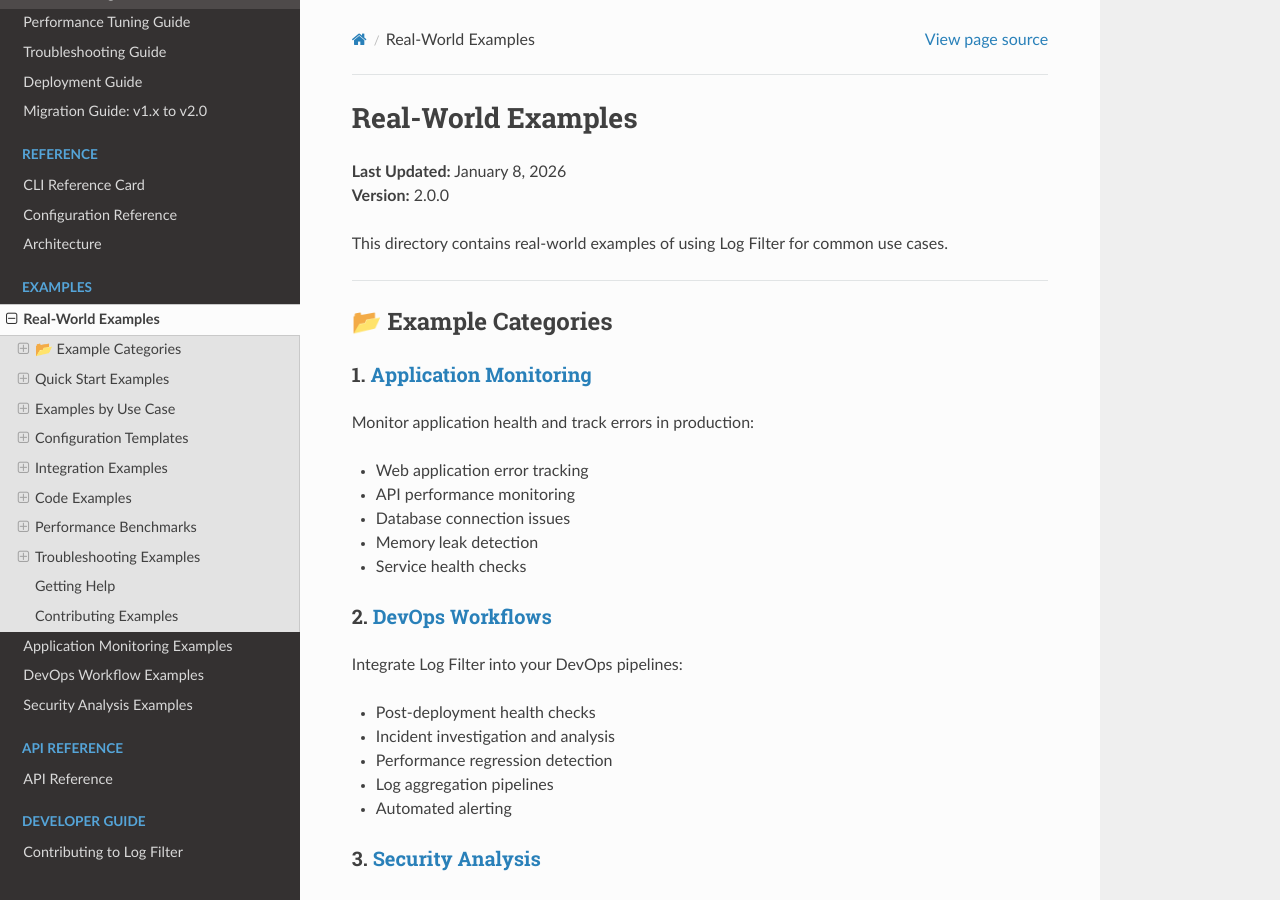
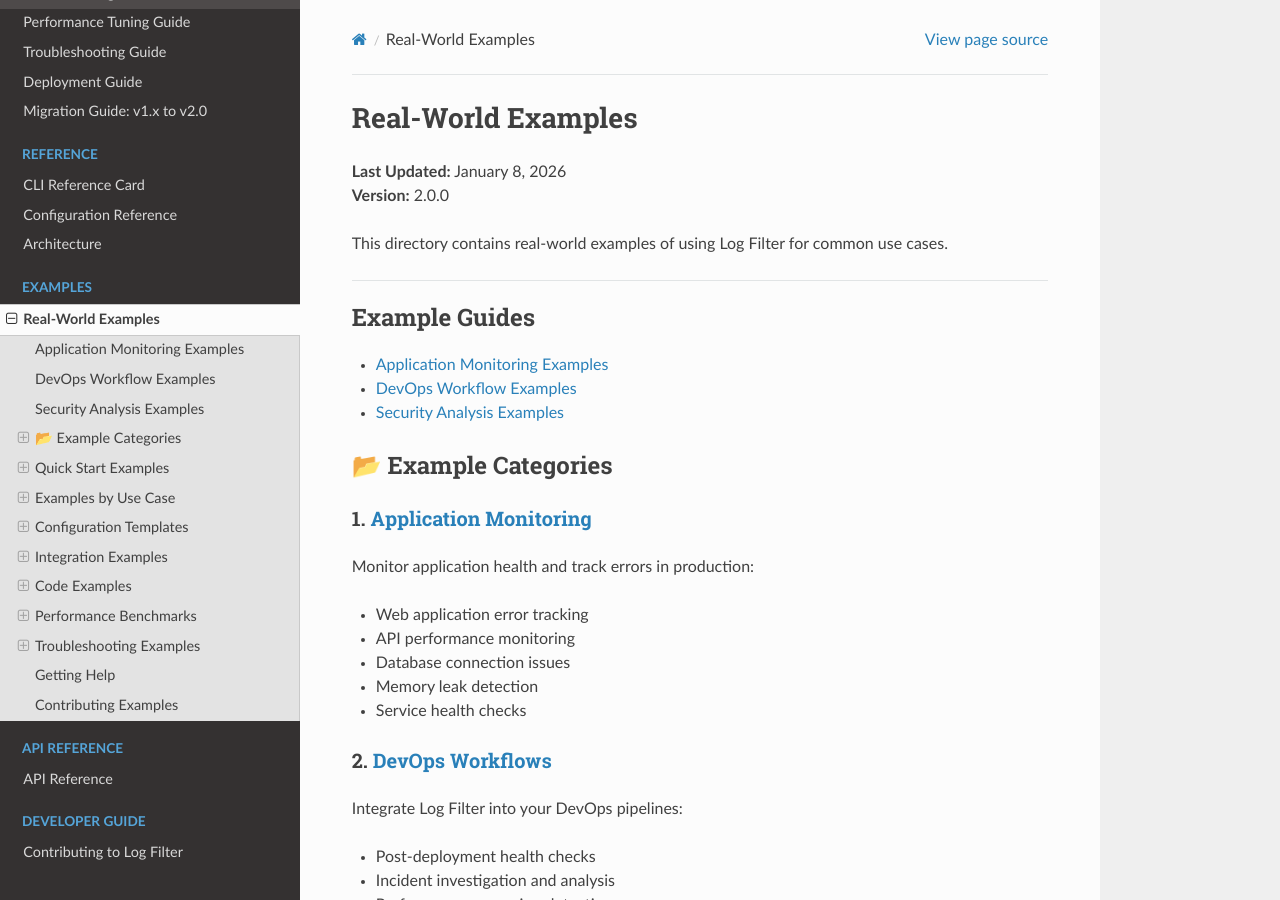
Before and after one commit to RomaYushchenko/log-filter, a Sphinx documentation site: the page built from docs/examples/README.md, in a window 1280 px wide and 900 px high. Built offline with Sphinx 7.4.7 and the Read the Docs theme 3.1.0, drawn with Linux system fonts in a browser that asks for light colours.

Commit message:
Restructure examples toctree

````diff
--- a/docs/examples/README.md
+++ b/docs/examples/README.md
@@ -6,6 +6,15 @@
 This directory contains real-world examples of using Log Filter for common use cases.
 
 ---
+
+```{toctree}
+:maxdepth: 1
+:caption: Example Guides
+
+monitoring
+devops
+security
+```
 
 ## 📂 Example Categories
 
````
Also changed, not shown: docs/index.md (+0 -3 lines).
